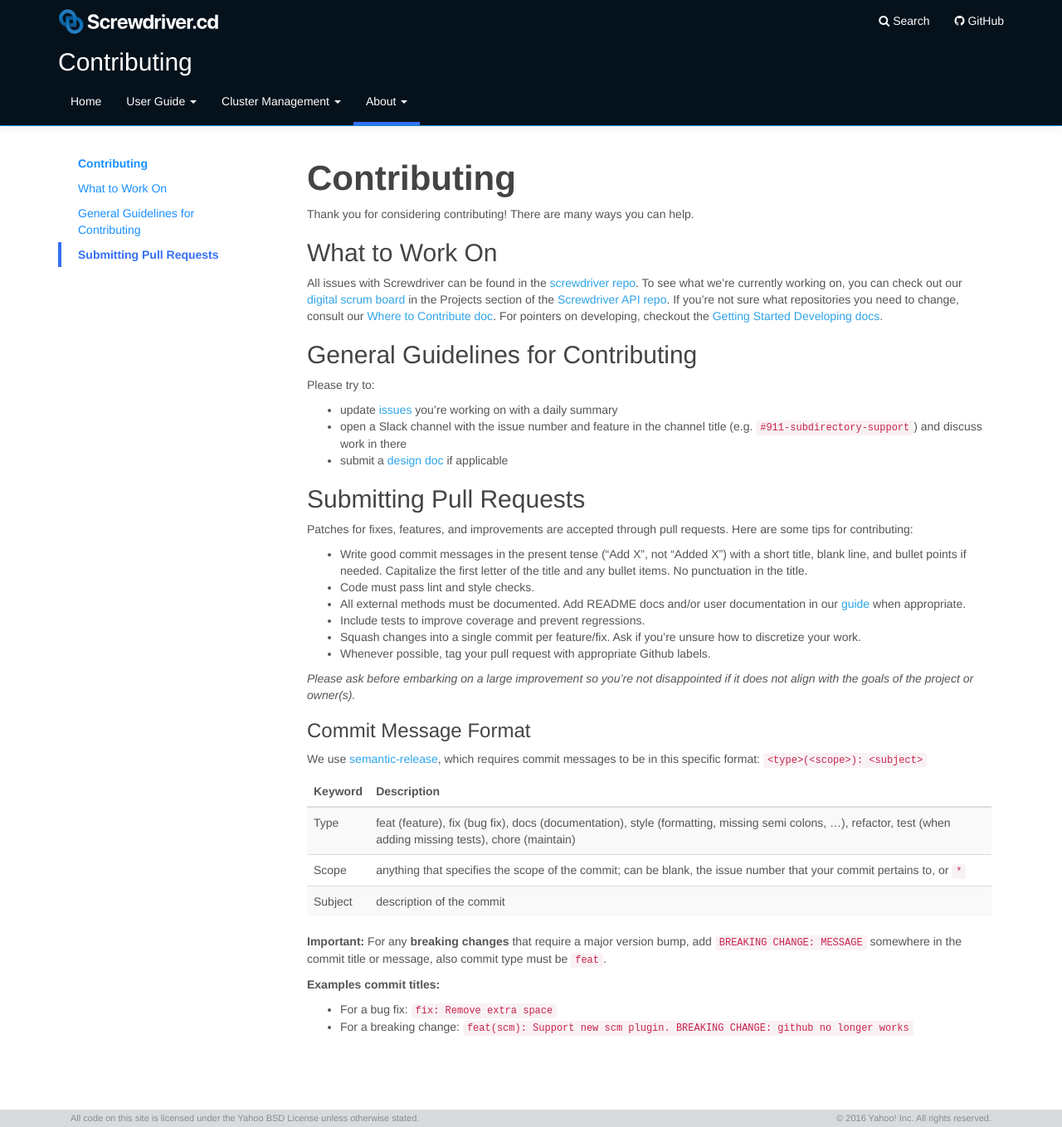
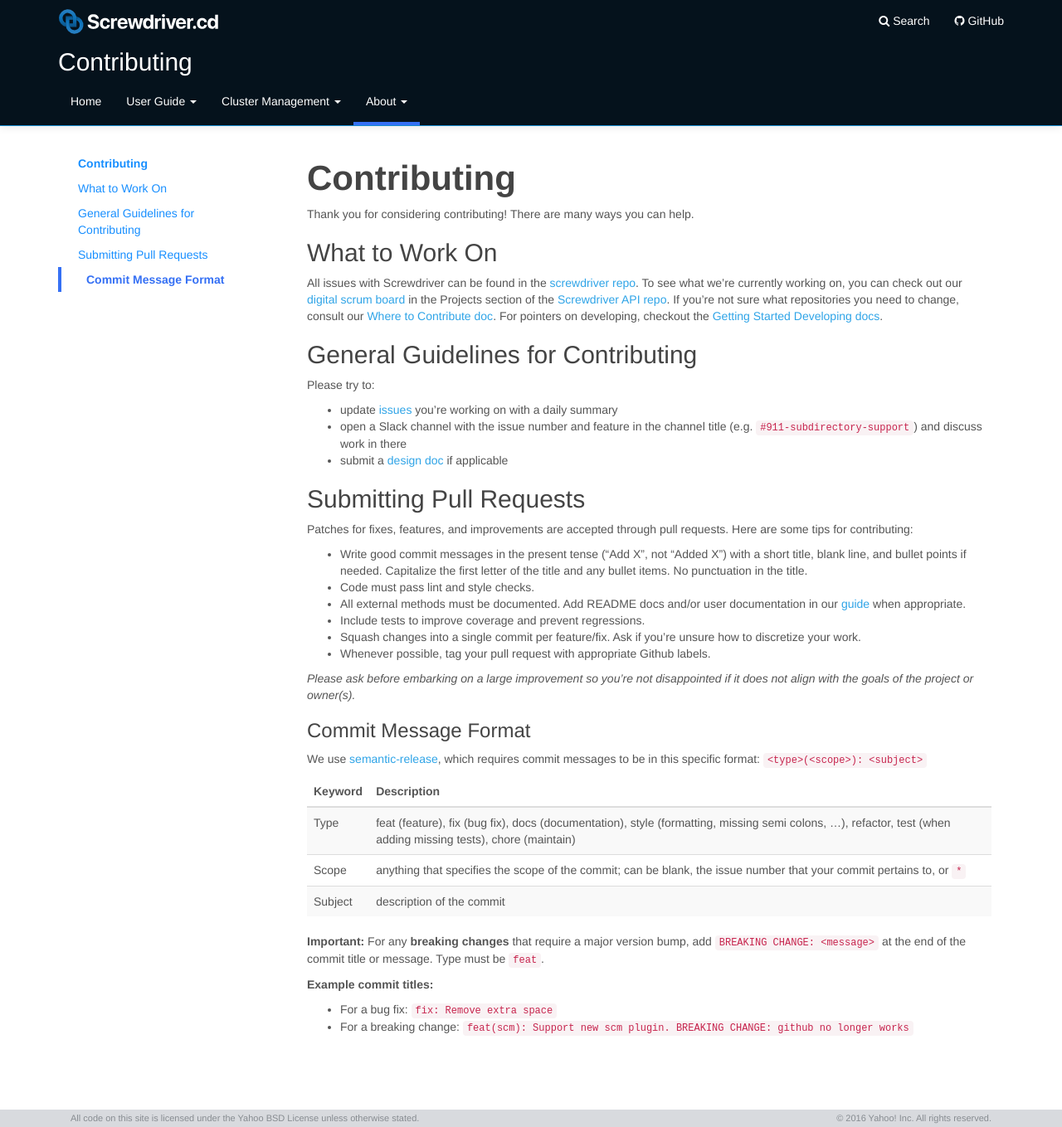
Before and after one commit to screwdriver-cd/guide, a Jekyll site: the page built from docs/about/contributing/index.md, in a window 1280 px wide and 1359 px high. Shown: the whole window at 83% size. Built offline with Jekyll 4.4.1, drawn with Linux system fonts in a browser that asks for light colours.

Commit message:
fix: commit message format for breaking change

```diff
--- a/docs/about/contributing/index.md
+++ b/docs/about/contributing/index.md
@@ -13,6 +13,9 @@ toc:
       url: "#general-guidelines-for-contributing"
     - title: Submitting Pull Requests
       url: "#submitting-pull-requests"
+    - title: Commit Message Format
+      url: "#commit-message-format"
+      subitem: true
 ---
 # Contributing
 
@@ -52,9 +55,9 @@ We use [semantic-release](https://www.npmjs.com/package/semantic-release), which
 | Scope | anything that specifies the scope of the commit; can be blank, the issue number that your commit pertains to, or `*` |
 | Subject | description of the commit |
 
-**Important:** For any **breaking changes** that require a major version bump, add `BREAKING CHANGE: MESSAGE` somewhere in the commit title or message, also commit type must be `feat`.
+**Important:** For any **breaking changes** that require a major version bump, add `BREAKING CHANGE: <message>` at the end of the commit title or message. Type must be `feat`.
 
-**Examples commit titles:**
+**Example commit titles:**
 * For a bug fix: `fix: Remove extra space`
 * For a breaking change: `feat(scm): Support new scm plugin. BREAKING CHANGE: github no longer works`
 
```
